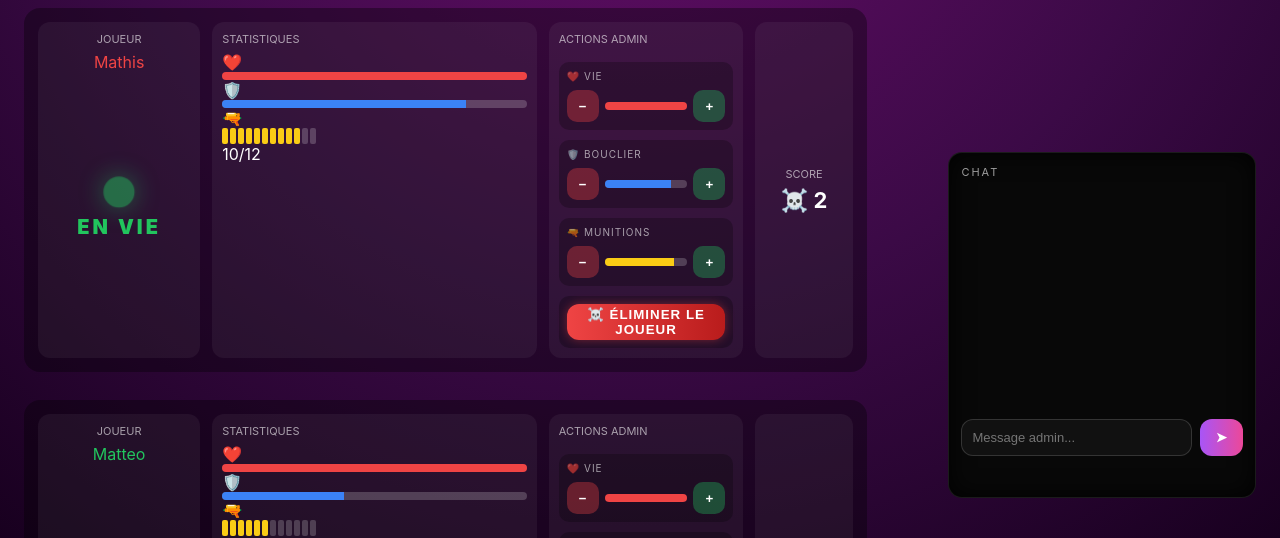
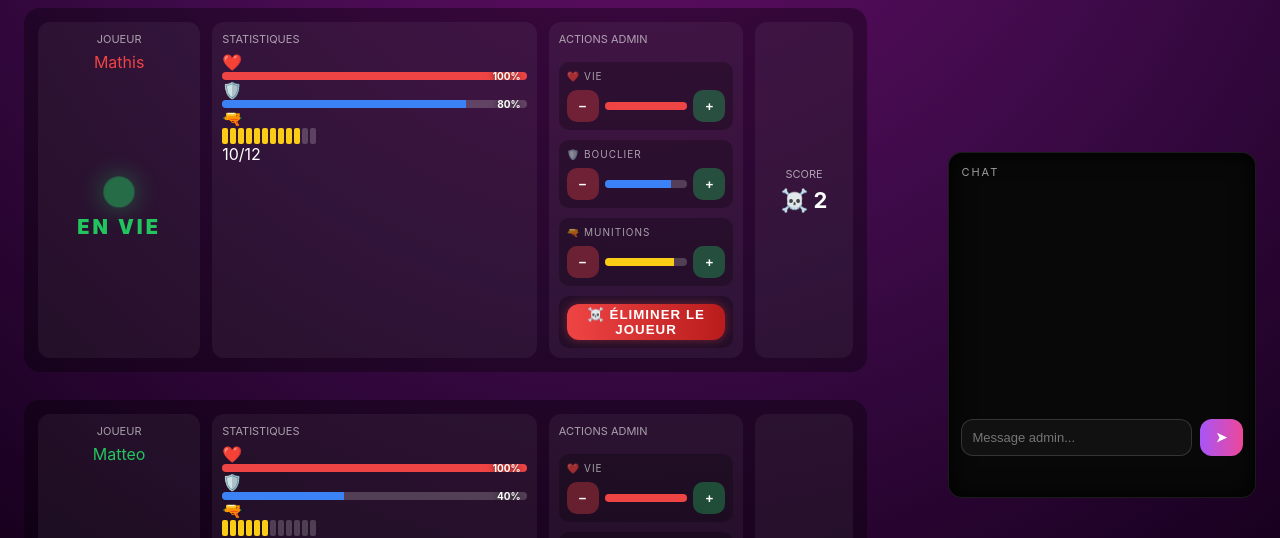
Before and after one commit to selineakinci/brio-admin, a Vue app: page /partie-en-cours in a window 1280 px wide. Shown: the part 262-800 px from the top of the page. Built offline with nearby package versions, Linux system fonts and the light colour scheme.

Commit message:
feat: add health and shield percentage display to stats section

```diff
--- a/src/pages/PartieEnCours.vue
+++ b/src/pages/PartieEnCours.vue
@@ -63,25 +63,31 @@
             </div>
           </div>
 
-
-          <!-- STATS -->
+                    <!-- STATS -->
           <div class="zone zone-stats">
             <div class="zone-titre">STATISTIQUES</div>
 
+            <!-- ❤️ VIE -->
             <div class="stat">
               ❤️
               <div class="barre">
-                <div class="vie" :style="{ width: j.vie + '%' }"></div>
+                <div class="vie" :style="{ width: j.vie + '%' }">
+                  <span class="barre-text">{{ j.vie }}%</span>
+                </div>
               </div>
             </div>
 
+            <!-- 🛡️ BOUCLIER -->
             <div class="stat">
               🛡️
               <div class="barre">
-                <div class="bouclier" :style="{ width: j.bouclier + '%' }"></div>
+                <div class="bouclier" :style="{ width: j.bouclier + '%' }">
+                  <span class="barre-text">{{ j.bouclier }}%</span>
+                </div>
               </div>
             </div>
 
+            <!-- 🔫 MUNITIONS -->
             <div class="stat">
               🔫
               <div class="munitions">
@@ -96,6 +102,7 @@
               </span>
             </div>
           </div>
+
 
           <!-- ================= ACTIONS ADMIN ================= -->
           <div class="zone zone-actions">
@@ -301,6 +308,8 @@ export default {
 
     tuer(j) {
       j.mort = true;
+      j.vie = 0;          // sécurité visuelle/logique
+      j.bouclier = 0;     // 🔥 RESET DU BOUCLIER À LA MORT
       j.confirmKill = false;
 
       this.historique.unshift({
@@ -929,6 +938,22 @@ export default {
   50% { transform: scale(1.5); opacity: 0.4; }
   100% { transform: scale(1); opacity: 1; }
 }
+/* ===== TEXTE DANS LES BARRES (HUD JEU) ===== */
+.barre {
+  position: relative;
+}
 
+.barre-text {
+  position: absolute;
+  right: 6px;
+  top: 50%;
+  transform: translateY(-50%);
+  font-size: 10px;
+  font-weight: bold;
+  color: white;
+  text-shadow: 0 0 6px rgba(0,0,0,0.9);
+  pointer-events: none;
+  user-select: none;
+}
 
 </style>
```
